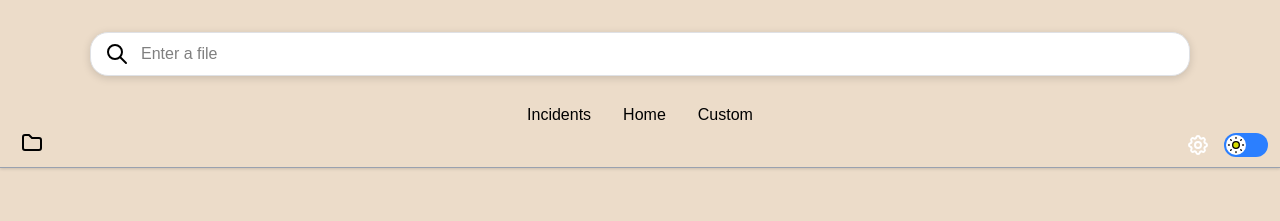
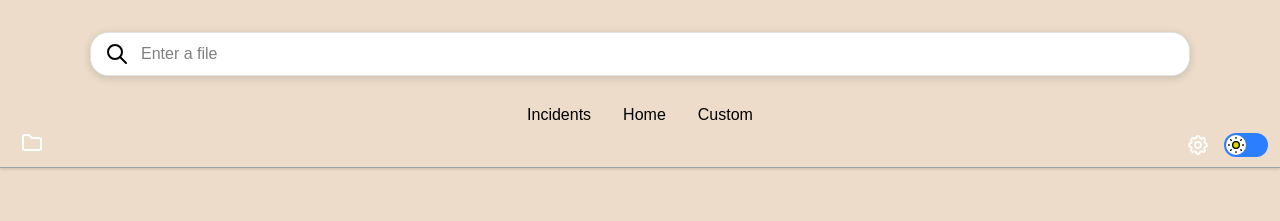
Before and after one commit to bobllor/TEKLabeler, a React (Vite) app: page / in a window 1280 px wide. Shown: the top 221 px of the page. Built offline with nearby package versions, Linux system fonts and the light colour scheme.

Commit message:
Updated svgs and dark mode

```diff
--- a/src/components/HeaderComponents/SelectInput.jsx
+++ b/src/components/HeaderComponents/SelectInput.jsx
@@ -14,9 +14,9 @@ export default function SelectInput({ file, fileInputRef, onFileChange }){
             style={{ width: `${width}px` }}>
                 <div className="text-nowrap relative flex">
                     <div>
-                        <Folder color={'black'}/>
+                        <Folder />
                     </div>
-                    <p className="pl-1 text-black">{file ? file : 'No file selected!'}</p>
+                    <p className="pl-1 dark-element">{file ? file : 'No file selected!'}</p>
                     <input type="file" className="opacity-0 absolute left-0 border-2 w-[inherit]"
                     title={file ? file : ''}
                     style={{ width: `${width}px` }}
--- a/src/components/Settings.jsx
+++ b/src/components/Settings.jsx
@@ -56,7 +56,7 @@ export default function Settings(){
                     <div className="pt-2 h-10 w-full text-center text-white">
                         <span className="flex flex-row-reverse justify-between relative">
                             <div className="flex gap-1 justify-center items-center w-full absolute pointer-events-none">
-                                <SettingsCog color={'black'} fill={'gray'} />
+                                <SettingsCog />
                                 <p className="font-sans"><strong>Settings</strong></p>
                             </div>
                             <div className="hover:bg-gray-400 w-5 h-5 flex justify-center items-center rounded-[4px]"
```
